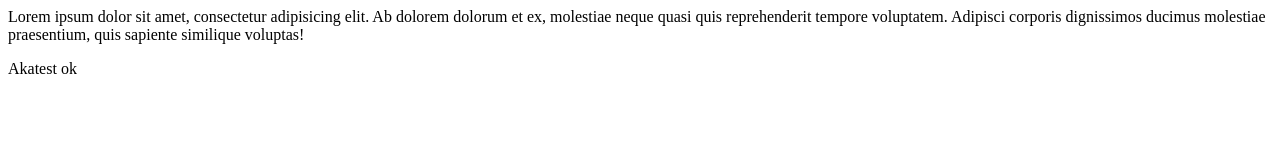
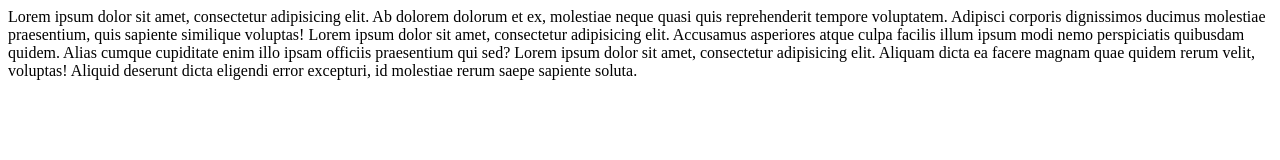
Before and after one commit to IhorShmidt/git-test, a plain HTML site: page index.html in a window 1280 px wide. Drawn offline with Linux system fonts and the light colour scheme.

Commit message:
dummy text

```diff
--- a/index.html
+++ b/index.html
@@ -10,8 +10,8 @@
 <body>
 <div class="awesome-text">
     Lorem ipsum dolor sit amet, consectetur adipisicing elit. Ab dolorem dolorum et ex, molestiae neque quasi quis reprehenderit tempore voluptatem. Adipisci corporis dignissimos ducimus molestiae praesentium, quis sapiente similique voluptas!
-
-<p>Akatest ok</p>
+Lorem ipsum dolor sit amet, consectetur adipisicing elit. Accusamus asperiores atque culpa facilis illum ipsum modi nemo perspiciatis quibusdam quidem. Alias cumque cupiditate enim illo ipsam officiis praesentium qui sed?
+Lorem ipsum dolor sit amet, consectetur adipisicing elit. Aliquam dicta ea facere magnam quae quidem rerum velit, voluptas! Aliquid deserunt dicta eligendi error excepturi, id molestiae rerum saepe sapiente soluta.
 
 
 </div>
```
